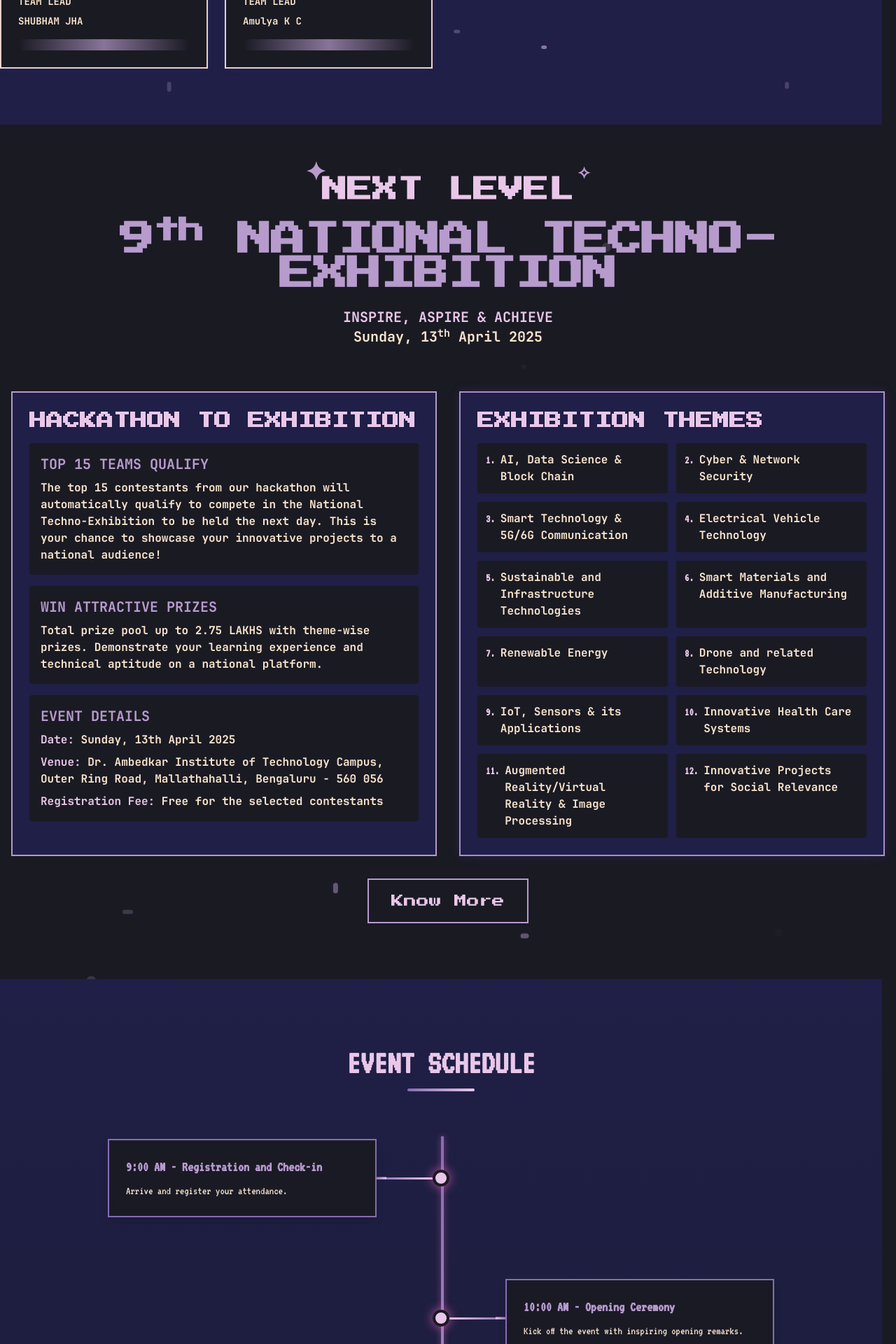
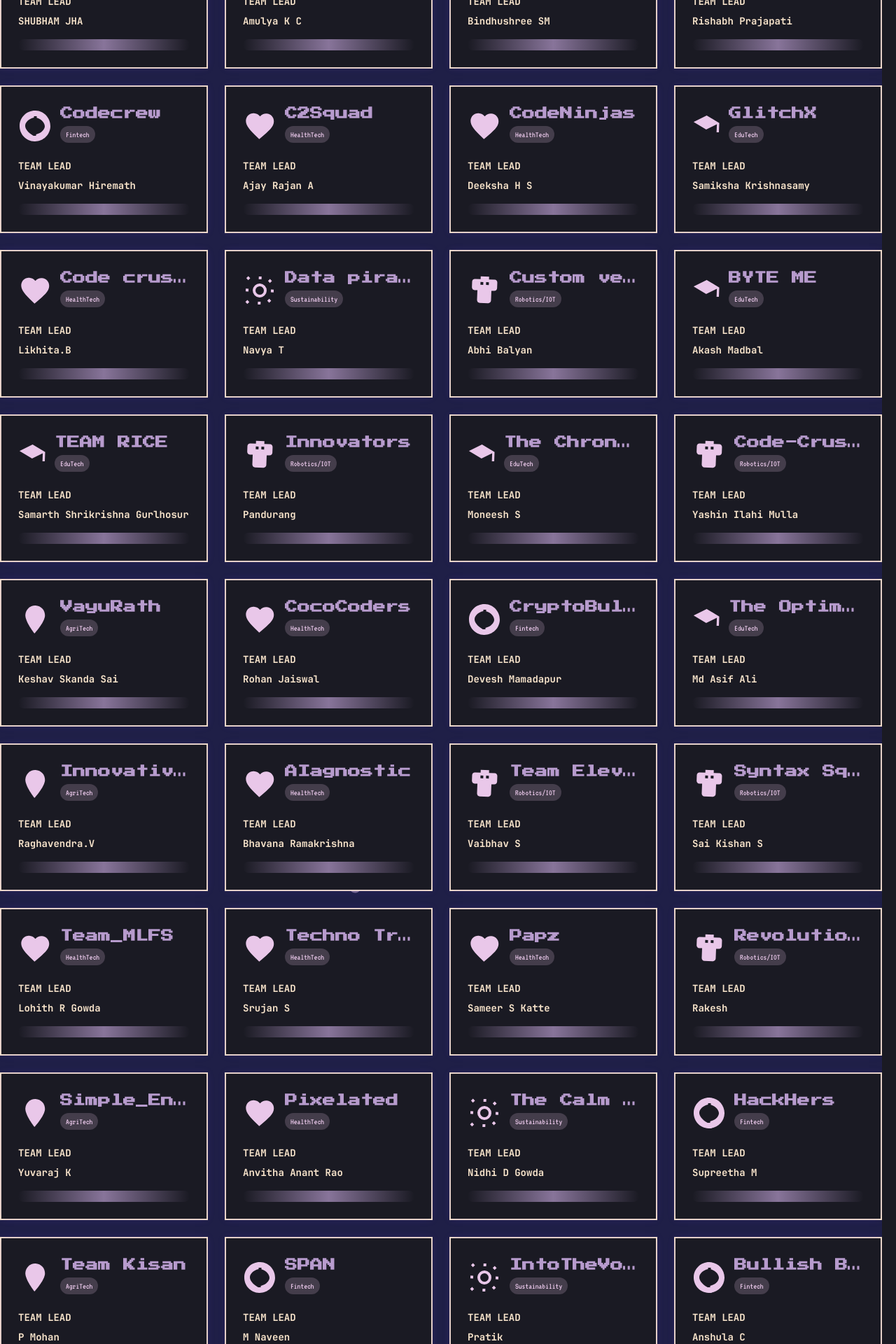
Before and after one commit to hack-colossus/colossus-2025, a Next.js app: page / in a window 1280 px wide. Shown: the part 4560-6480 px from the top of the page at 70% size. Built offline with nearby package versions, Linux system fonts and the light colour scheme.

Commit message:
final results

```diff
--- a/app/components/Shortlisted.tsx
+++ b/app/components/Shortlisted.tsx
@@ -417,6 +417,241 @@ const ShortlistedParticipants = () => {
       teamLead: "Amulya K C",
       track: "HealthTech",
     },
+    {
+      name: "AgriTech Hacker",
+      teamLead: "Bindhushree SM",
+      track: "Sustainability",
+    },
+    {
+      name: "EliteHub",
+      teamLead: "Rishabh Prajapati",
+      track: "Robotics/IOT",
+    },
+    {
+      name: "Codecrew",
+      teamLead: "Vinayakumar Hiremath",
+      track: "Fintech",
+    },
+    {
+      name: "C2Squad",
+      teamLead: "Ajay Rajan A",
+      track: "HealthTech",
+    },
+    {
+      name: "CodeNinjas",
+      teamLead: "Deeksha H S",
+      track: "HealthTech",
+    },
+    {
+      name: "GlitchX",
+      teamLead: "Samiksha Krishnasamy",
+      track: "EduTech",
+    },
+    {
+      name: "Code crusaders",
+      teamLead: "Likhita.B",
+      track: "HealthTech",
+    },
+    {
+      name: "Data pirates",
+      teamLead: "Navya T",
+      track: "Sustainability",
+    },
+    {
+      name: "Custom verse",
+      teamLead: "Abhi Balyan",
+      track: "Robotics/IOT",
+    },
+    {
+      name: "BYTE ME",
+      teamLead: "Akash Madbal",
+      track: "EduTech",
+    },
+    {
+      name: "TEAM RICE",
+      teamLead: "Samarth Shrikrishna Gurlhosur ",
+      track: "EduTech",
+    },
+    {
+      name: "Innovators",
+      teamLead: "Pandurang",
+      track: "Robotics/IOT",
+    },
+    {
+      name: "The Chronicles",
+      teamLead: "Moneesh S",
+      track: "EduTech",
+    },
+    {
+      name: "Code-Crusaders",
+      teamLead: "Yashin Ilahi Mulla",
+      track: "Robotics/IOT",
+    },
+    {
+      name: "VayuRath",
+      teamLead: "Keshav Skanda Sai",
+      track: "AgriTech",
+    },
+    {
+      name: "CocoCoders",
+      teamLead: "Rohan Jaiswal",
+      track: "HealthTech",
+    },
+    {
+      name: "CryptoBulls",
+      teamLead: "Devesh Mamadapur",
+      track: "Fintech",
+    },
+    {
+      name: "The Optimizers",
+      teamLead: "Md Asif Ali",
+      track: "EduTech",
+    },
+    {
+      name: "Innovative thinkers",
+      teamLead: "Raghavendra.V",
+      track: "AgriTech",
+    },
+    {
+      name: "AIagnostic",
+      teamLead: "Bhavana Ramakrishna",
+      track: "HealthTech",
+    },
+    {
+      name: "Team Elevate",
+      teamLead: "Vaibhav S",
+      track: "Robotics/IOT",
+    },
+    {
+      name: "Syntax Squad",
+      teamLead: "Sai Kishan S",
+      track: "Robotics/IOT",
+    },
+    {
+      name: "Team_MLFS",
+      teamLead: "Lohith R Gowda",
+      track: "HealthTech",
+    },
+    {
+      name: "Techno Tribe",
+      teamLead: "Srujan S",
+      track: "HealthTech",
+    },
+    {
+      name: "Papz",
+      teamLead: "Sameer S Katte",
+      track: "HealthTech",
+    },
+    {
+      name: "Revolutionary Hackers",
+      teamLead: "Rakesh",
+      track: "Robotics/IOT",
+    },
+    {
+      name: "Simple_Engineers",
+      teamLead: "Yuvaraj K",
+      track: "AgriTech",
+    },
+    {
+      name: "Pixelated",
+      teamLead: "Anvitha Anant Rao",
+      track: "HealthTech",
+    },
+    {
+      name: "The Calm hustlers",
+      teamLead: "Nidhi D Gowda",
+      track: "Sustainability",
+    },
+    {
+      name: "HackHers",
+      teamLead: "Supreetha M",
+      track: "Fintech",
+    },
+    {
+      name: "Team Kisan",
+      teamLead: "P Mohan",
+      track: "AgriTech",
+    },
+    {
+      name: "SPAN",
+      teamLead: "M Naveen",
+      track: "Fintech",
+    },
+    {
+      name: "IntoTheVoid",
+      teamLead: "Pratik",
+      track: "Sustainability",
+    },
+    {
+      name: "Bullish Bytes",
+      teamLead: "Anshula C",
+      track: "Fintech",
+    },
+    {
+      name: "Pixel Pirates",
+      teamLead: "Md Danish Ali",
+      track: "AgriTech",
+    },
+    {
+      name: "AIagonstic",
+      teamLead: "Bhavana Ramakrishna",
+      track: "HealthTech",
+    },
+    {
+      name: "Cookie Byte",
+      teamLead: "Ruchitha K R",
+      track: "AgriTech",
+    },
+    {
+      name: "Pillagers",
+      teamLead: "Aditya Holla",
+      track: "Robotics/IOT",
+    },
+    {
+      name: "Ctrl+Alt+Elite",
+      teamLead: "Adit Kadagadakai",
+      track: "EduTech",
+    },
+    {
+      name: "Syntax Squad",
+      teamLead: "Rishika Yashwini",
+      track: "Fintech",
+    },
+    {
+      name: "The Phoenix",
+      teamLead: "Bhanushri Jaisimha",
+      track: "HealthTech",
+    },
+    {
+      name: "F Cube",
+      teamLead: "Rahul Guggilla",
+      track: "Fintech",
+    },
+    {
+      name: "ByteForce",
+      teamLead: "Meet Pandya",
+      track: "Robotics/IOT",
+    },
+    {
+      name: "VANGODS",
+      teamLead: "G Pavan Sai",
+      track: "EduTech",
+    },
+    {
+      name: "Spaghetti Coders",
+      teamLead: "Rishika Nayana Shakthi",
+      track: "Fintech",
+    },
+    {
+      name: "LGTM",
+      teamLead: "Gagan R H",
+      track: "Sustainability",
+    },
+    {
+      name: "CodeStorm",
+      teamLead: "Sameer Singh",
+      track: "HealthTech",
+    },
   ];
 
   return (
```
